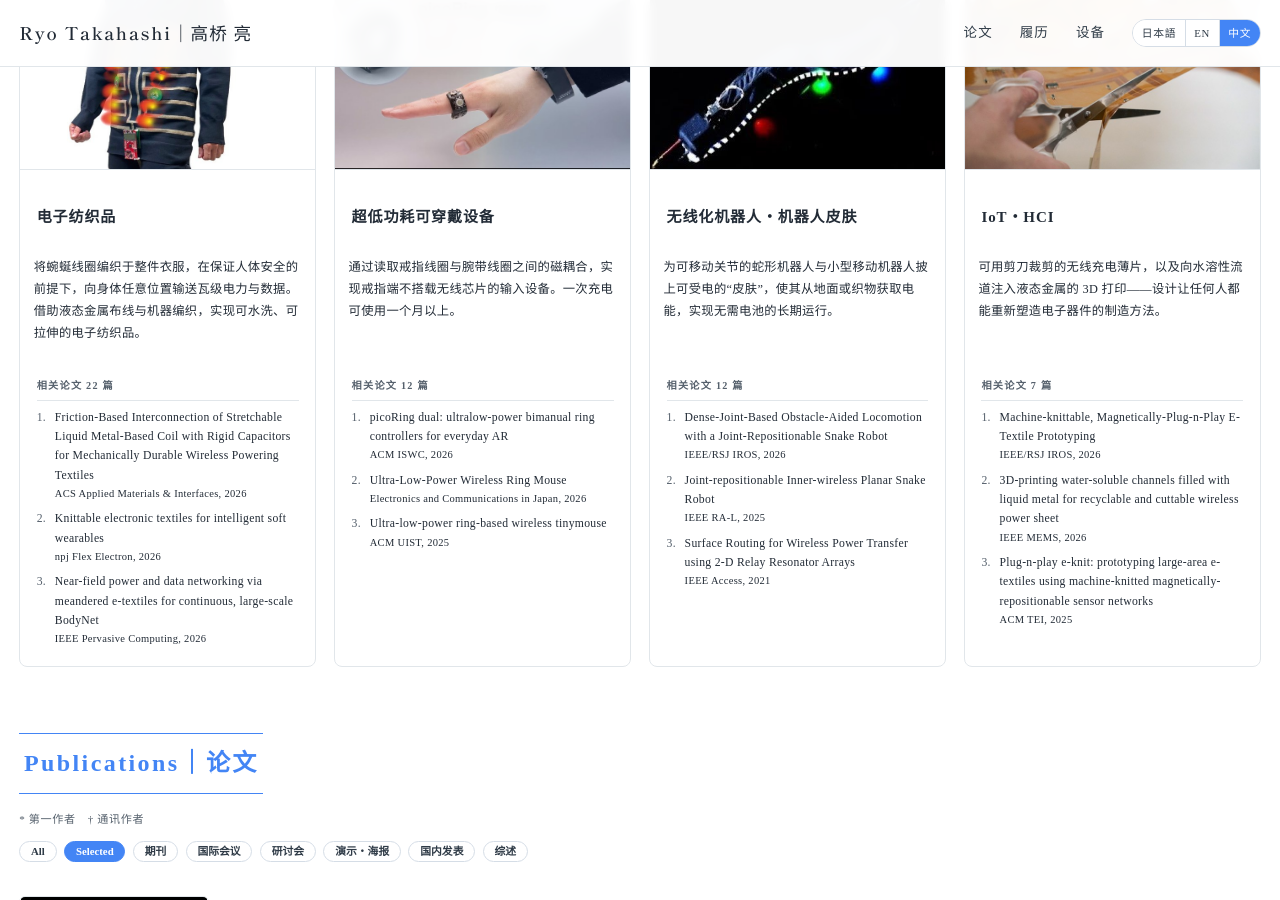
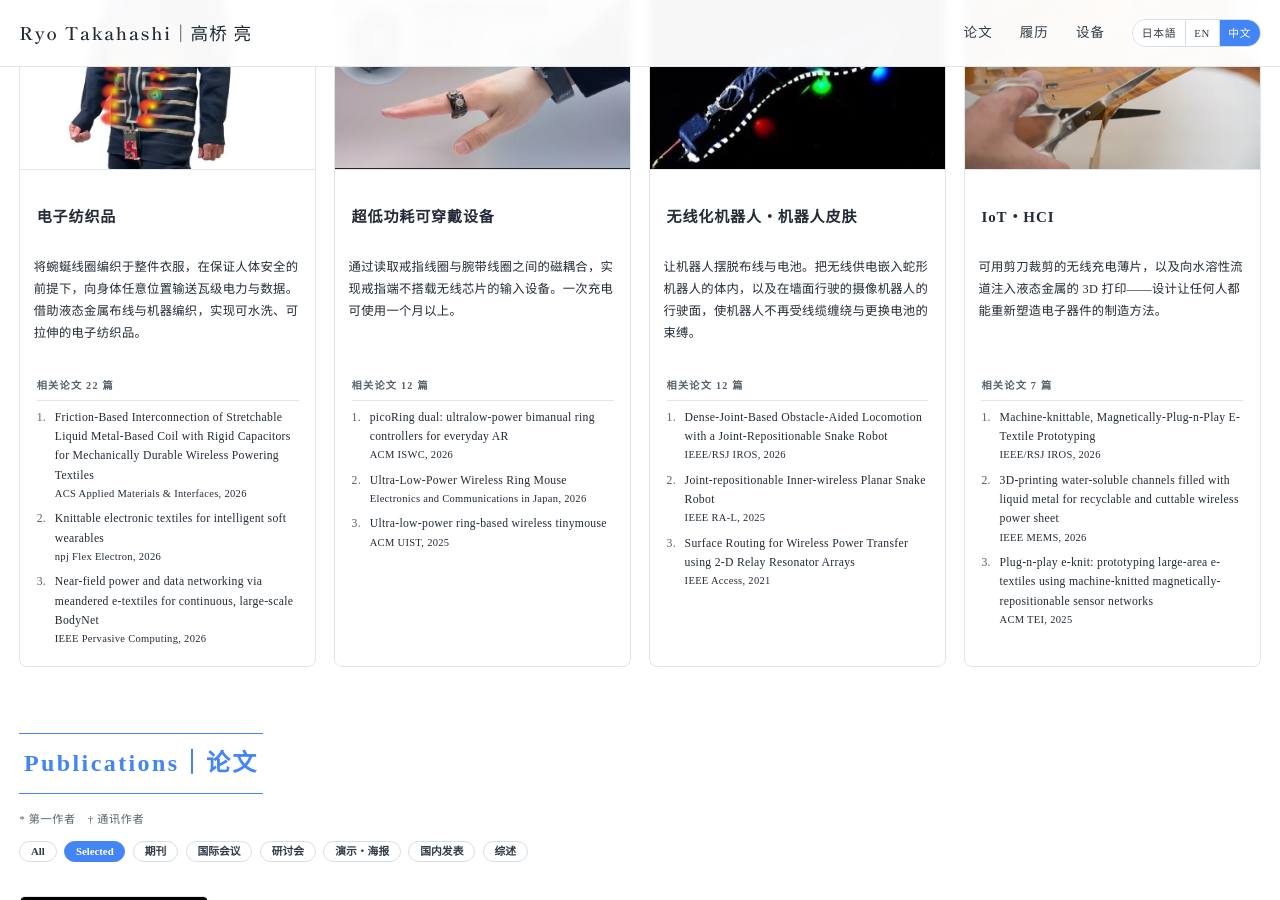
Before and after one commit to takahashiryo/takahashiryo.github.io, a Jekyll site: the page built from _pages/zh.html, in a window 1280 px wide and 900 px high, scrolled down 1120 px. Built offline with Jekyll 4.4.1, drawn with Linux system fonts in a browser that asks for light colours; part of the change alters nothing that is shown.

Commit message:
ワイヤフリーロボティクス・ロボットスキンの説明文を書き直す
ヘビ型ロボット（体内関節への無線給電）と、壁面を走るカメラロボット（走行面からの無線給電）を代表例に、
配線と電池をなくすという狙いを先頭に置く。3言語。

Co-Authored-By: Claude Fable 5.1 <noreply@anthropic.com>

```diff
--- a/_data/profile.yml
+++ b/_data/profile.yml
@@ -85,22 +85,25 @@ research:
             "ロボット", "プラレール", "中継器", "共振器"]
     ja:
       title: "ワイヤフリーロボティクス・ロボットスキン"
-      body: "関節位置を移動できるヘビ型ロボットや小型移動ロボットに、床面や布から電力を受け取る皮膚をまとわせ、電池のいらない長期運用を可能にする。"
+      body: "ロボットから配線と電池をなくす。ヘビ型ロボットの体内や、壁面を走るカメラロボットの走行面に無線給電を組み込み、ケーブルの絡まりや電池交換に縛られないロボットを作る。"
       detail:
-        - "多関節のヘビ型ロボットは、関節の数だけモータが要るため重くなり、消費電力も数百 W に達する。"
-        - "このロボットは柔らかい受動リンクの連なりで、内部のラックギアに沿ってモータ関節を移動させることで、少ない関節数でも多関節のように曲がる。関節が動くと配線が絡む問題は、柔らかいロボットスキンから無線で給電することで避けている。1.3 kg・7.6 W の構成で、床面や布からの給電と組み合わせれば電池のいらない長期運用ができる。"
+        - "ロボットの動きを縛っているのは、モータよりも配線と電池であることが多い。関節をまたぐケーブルは曲げ伸ばしのたびに絡まり、断線する。電池は機体の重さと稼働時間の上限を決めてしまう。そこで、ロボットの皮膚や走行面そのものを無線の電力線に変える。"
+        - "ヘビ型ロボットでは、モータ関節が体内のラックギアに沿って移動するため、関節まで配線を引き回せない。柔らかいロボットスキンから体内の関節へ無線で給電することで、少ない関節数でも多関節のように曲がる 1.3 kg・7.6 W の機体を実現した（IEEE RA-L Best Paper Award）。"
+        - "壁面を走るカメラロボットでは、壁に敷いたメアンダコイルの上を走りながら電力を受け取る。充電のために止まったり戻ったりする必要がないので、小型のまま屋内の広い範囲を長期間見守り続けられる。"
     en:
       title: "Wire-free robotics and robot skin"
-      body: "A power-receiving skin lets joint-repositionable snake robots and small mobile robots draw energy from floors and fabrics, enabling long-term operation without batteries."
+      body: "Taking wires and batteries out of robots. Wireless power is built into the body of a snake robot and into the surface a wall-running camera robot drives on, so cable tangles and battery swaps no longer limit what the robot can do."
       detail:
-        - "A multi-joint snake robot needs one motor per joint, which makes the body heavy and pushes power consumption into the hundreds of watts."
-        - "This robot is instead a chain of soft passive links. Motor-driven joint units travel along rack gears inside the body, so a small number of joints can reproduce multi-joint bending. Because the joints move, wiring would tangle - so a soft robot skin powers them wirelessly. The result weighs 1.3 kg and runs on 7.6 W; combined with power delivered from floors or fabrics, it can operate for long periods without a battery."
+        - "What holds a robot back is often not its motors but its wiring and batteries. Cables that cross a joint tangle and break as the body bends, and batteries cap both the weight and the operating time. The idea here is to turn the robot's skin, and the surface it moves on, into a wireless power line."
+        - "In the snake robot, motor-driven joints travel along rack gears inside the body, so no wire can follow them. A soft robot skin powers those joints wirelessly instead, giving a 1.3 kg, 7.6 W robot that bends like a multi-joint snake with only a few joints (IEEE RA-L Best Paper Award)."
+        - "The wall-running camera robot draws power while it drives over meander coils laid on the wall. It never has to stop or return to charge, so a small robot can keep watching a wide indoor area for long periods."
     zh:
       title: "无线化机器人・机器人皮肤"
-      body: "为可移动关节的蛇形机器人与小型移动机器人披上可受电的“皮肤”，使其从地面或织物获取电能，实现无需电池的长期运行。"
+      body: "让机器人摆脱布线与电池。把无线供电嵌入蛇形机器人的体内，以及在墙面行驶的摄像机器人的行驶面，使机器人不再受线缆缠绕与更换电池的束缚。"
       detail:
-        - "多关节蛇形机器人每个关节都需要一台电机，因而机体沉重，功耗高达数百瓦。"
-        - "这台机器人由一串柔软的被动连杆构成，电机关节沿机体内部的齿条移动，使较少的关节也能实现多关节式弯曲。关节移动会导致布线缠绕，因此改由柔软的机器人皮肤无线供电。整机 1.3 kg、功耗 7.6 W；若结合来自地面或织物的供电，即可长期无电池运行。"
+        - "束缚机器人运动的往往不是电机，而是布线与电池。跨越关节的线缆会在反复弯曲中缠绕、断线；电池则决定了机体重量与续航的上限。因此，我们把机器人的皮肤和行驶面本身变成无线电力线。"
+        - "在蛇形机器人中，电机关节沿体内齿条移动，线缆无法随之布设。改由柔软的机器人皮肤向体内关节无线供电，实现了仅用少量关节即可像多关节一样弯曲的 1.3 kg、7.6 W 机体（IEEE RA-L Best Paper Award）。"
+        - "在墙面行驶的摄像机器人，一边在铺设于墙面的蛇形线圈上行驶，一边接收电力。无需为充电而停下或返回，小型机体即可长期持续巡视室内的大范围区域。"
   - id: "digital-fabrication"
     image: "digital-fabrication.jpg"
     video_first: ["eBqJG65DhPQ"]     # 詳細ページ上部の動画で先頭に出すもの（YouTube の動画ID）。Cuttable WPT Sheet
```
